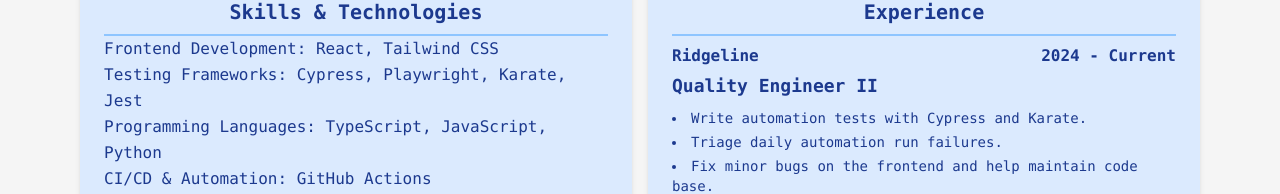
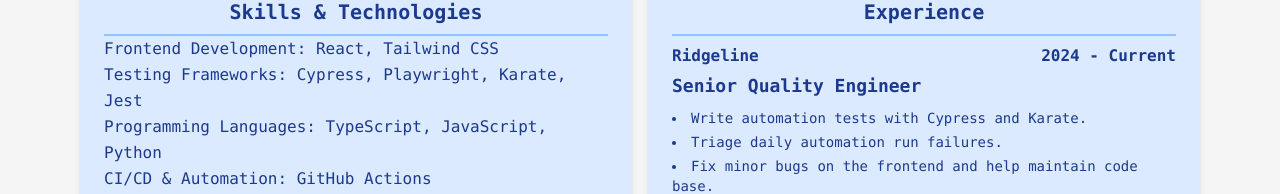
Before and after one commit to drewbrownie21/Portfolio, a React (Vite) app: page / in a window 1280 px wide. Shown: the part 592-786 px from the top of the page. Built offline with nearby package versions, Linux system fonts and the light colour scheme.

Commit message:
Title Change

```diff
--- a/src/Background/Experience.tsx
+++ b/src/Background/Experience.tsx
@@ -10,7 +10,7 @@
 const jobs: Jobs[] = [
   {
     company: "Ridgeline",
-    jobTitle: "Quality Engineer II",
+    jobTitle: "Senior Quality Engineer",
     dateRange: "2024 - Current",
     duties: [
       "Write automation tests with Cypress and Karate.",
```
